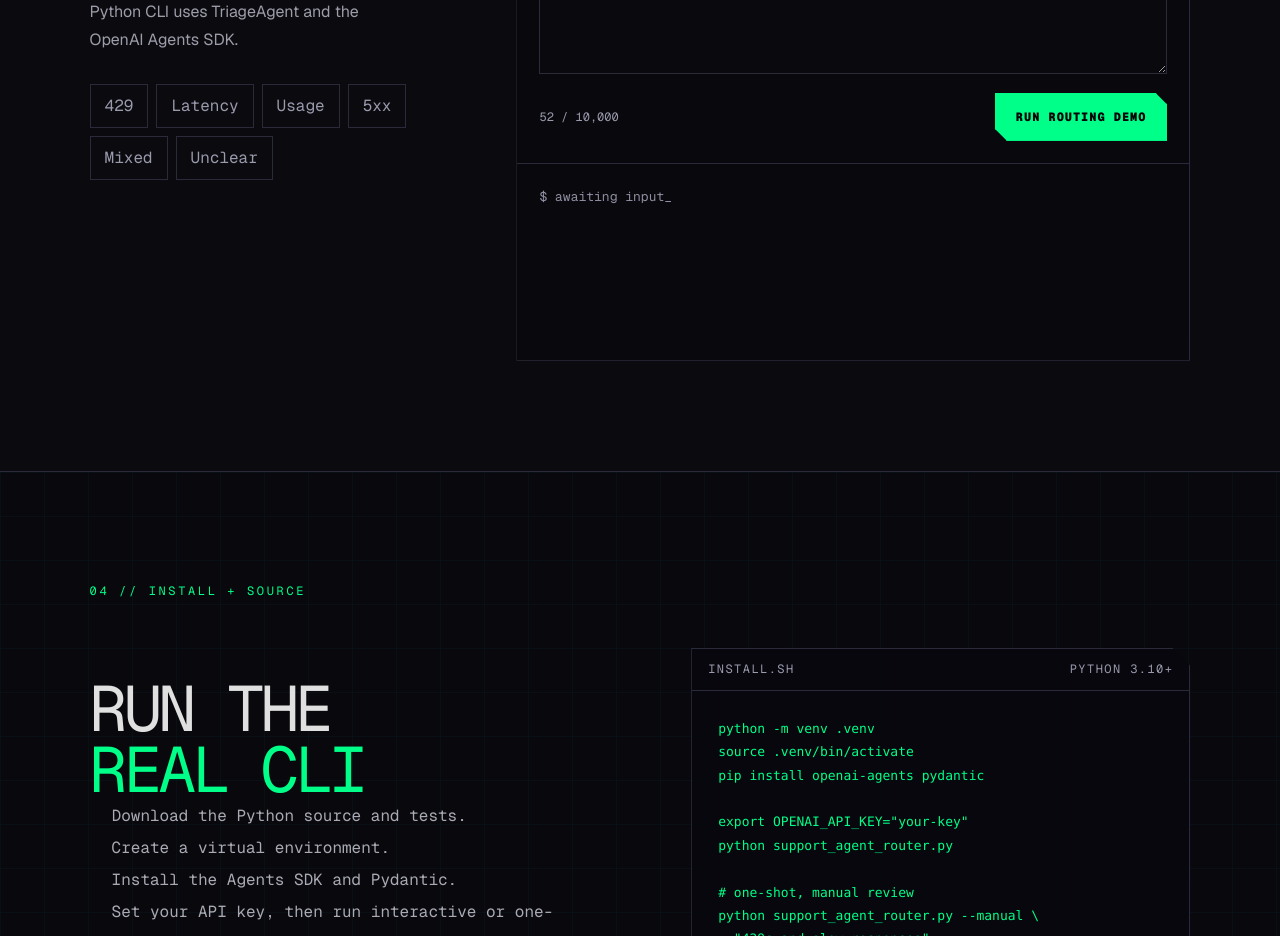
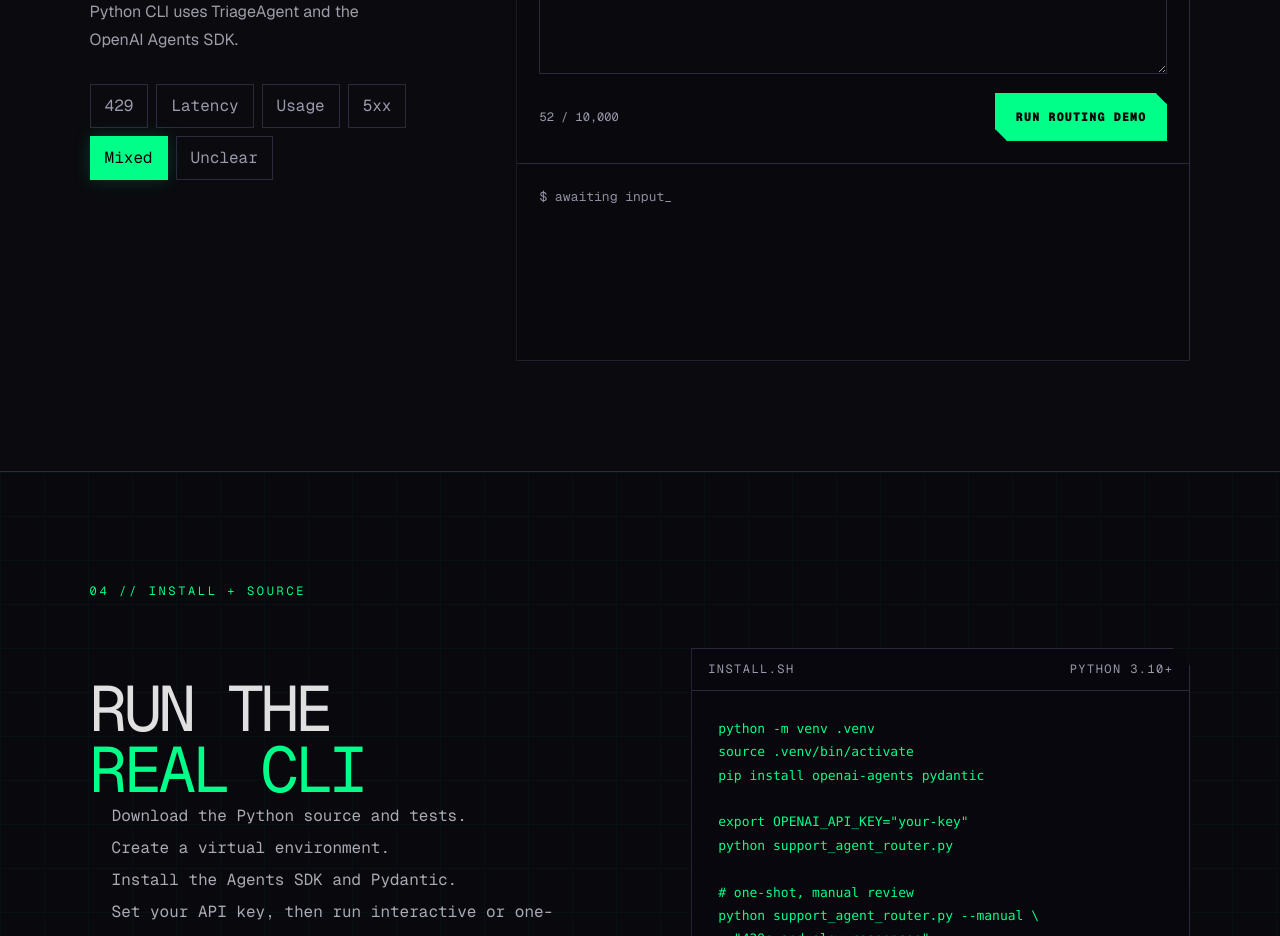
Before and after one commit to ryan-winkler/web-os, a Next.js app: page / in a window 1280 px wide. Shown: the part 3180-4116 px from the top of the page. Built offline with nearby package versions, Linux system fonts and the light colour scheme.

Commit message:
style(design): FINDING-004 — expose console state

```diff
--- a/app/globals.css
+++ b/app/globals.css
@@ -169,6 +169,7 @@ h1::after {
 .button.primary { color: #050509; border-color: var(--green); background: var(--green); }
 .button.secondary { background: rgba(18,18,26,.8); color: var(--text); }
 .button:hover, .button:focus-visible { box-shadow: 0 0 25px rgba(0,255,136,.25); transform: translateY(-1px); }
+.button:active { box-shadow: none; transform: translateY(1px); }
 .microcopy { color: var(--muted); font-size: 12px; line-height: 1.6; }
 
 .terminal {
@@ -292,6 +293,13 @@ h2 {
   cursor: pointer;
 }
 .sample-list button:hover, .sample-list button:focus-visible { border-color: var(--cyan); color: var(--cyan); }
+.sample-list button[aria-pressed="true"] {
+  border-color: var(--green);
+  color: #050509;
+  background: var(--green);
+  box-shadow: 0 0 18px rgba(0, 255, 136, .18);
+}
+.sample-list button:active { transform: translateY(1px); }
 .console-input { padding: 22px; border-bottom: 1px solid var(--border); }
 .console-input label { display: block; color: var(--cyan); font-size: 12px; letter-spacing: .12em; margin-bottom: 10px; }
 .console-input textarea {
--- a/app/page.tsx
+++ b/app/page.tsx
@@ -219,7 +219,12 @@ export default function Home() {
             </p>
             <div className="sample-list" aria-label="Example issues">
               {samples.map(([label, text]) => (
-                <button key={label} type="button" onClick={() => { setIssue(text); setRoutes([]); }}>
+                <button
+                  key={label}
+                  type="button"
+                  aria-pressed={issue === text}
+                  onClick={() => { setIssue(text); setRoutes([]); }}
+                >
                   {label}
                 </button>
               ))}
@@ -237,6 +242,7 @@ export default function Home() {
                 id="issue"
                 value={issue}
                 maxLength={10000}
+                required
                 onChange={(event) => setIssue(event.target.value)}
                 rows={5}
               />
```
